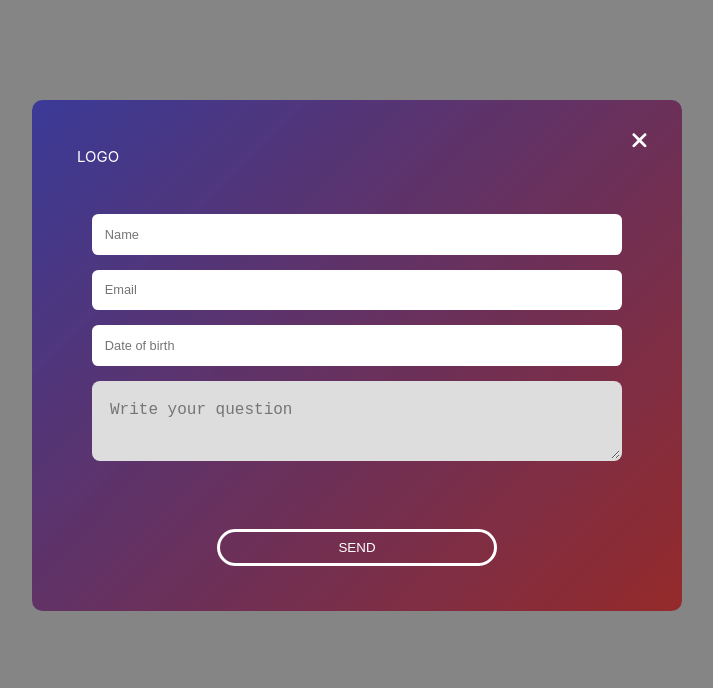
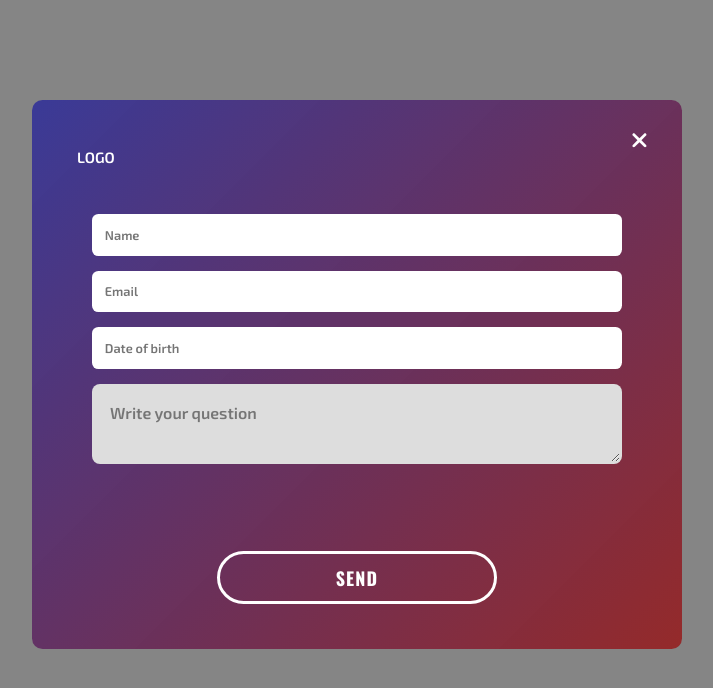
Before and after one commit to IvanSanczewski/PHOTO-WEB, a Vue app: page /join in a window 1280 px wide. Shown: the top 688 px of the page, without its empty margins (283-996 px from the left). Built offline with nearby package versions, Linux system fonts and the light colour scheme.

Commit message:
Styled modal

```diff
--- a/src/assets/join.css
+++ b/src/assets/join.css
@@ -15,6 +15,8 @@
     margin: 100px auto;
     padding: 3em;
     /* max-width: 95%; */
+
+    font-family: var(--font-family-small-h);
 
     color: white;
     background: #15024d;
@@ -53,14 +55,10 @@
     flex-direction: column;
 }
 
-.input-wrap:last-of-type input{
-
-}
-
-
 .input-wrap>input {
     padding: 1em;
 
+    font-family: var(--font-family-small-h);
     font-size: .8rem;
 
     border: none;
@@ -70,17 +68,21 @@
 }
 
 .textarea {
+    height: 10vh;
+    padding: 1em;
+
+    color: #666666;
     background-color: #dddddd;
-    color: #666666;
-    padding: 1em;
+
+    font-size: 16px;
+    font-family: var(--font-family-small-h);
+    font-weight: 500;
+    line-height: 1.4;
+
     border-radius: .5em;
     border: 2px solid transparent;
     outline: none;
 
-    font-weight: 500;
-    font-size: 16px;
-    line-height: 1.4;
-    height: 10vh;
 
     transition: all 0.2s;
 }
@@ -104,44 +106,27 @@
 }
 
 .modal-form button {
-    outline: none;
     min-width: 50%;
     margin-top: 4em;
     padding: .6em 3em;
 
     text-align: center;
 
+    font-size: 1.2em;
+    font-family: var(--font-family-large-h);
+    text-transform: uppercase;
+    font-weight: 700;
+    letter-spacing: 1.2px;
+
+
     color: white;
     background-color: transparent;
     border: 3px solid  white;
     border-radius: 100px;
+
+    outline: none;
 }
 
 .modal-form button:hover {
     background-color:  rgba(250, 250, 250, 0.15);
 }
-
-.modal-rules>h2 {
-    text-align: center;
-    font-weight: 400;
-    font-size: 1.5em;
-}
-
-
-.rules-logo>img {
-    width: 35px
-}
-
-.rules-close {
-    margin-top: 2.5em;
-
-    display: flex;
-    justify-content: start;
-    align-items: center;
-    column-gap: 1em;
-}
-
-.rules-close>p {
-    font-weight: 200;
-    font-size: .85em;
-}
```
